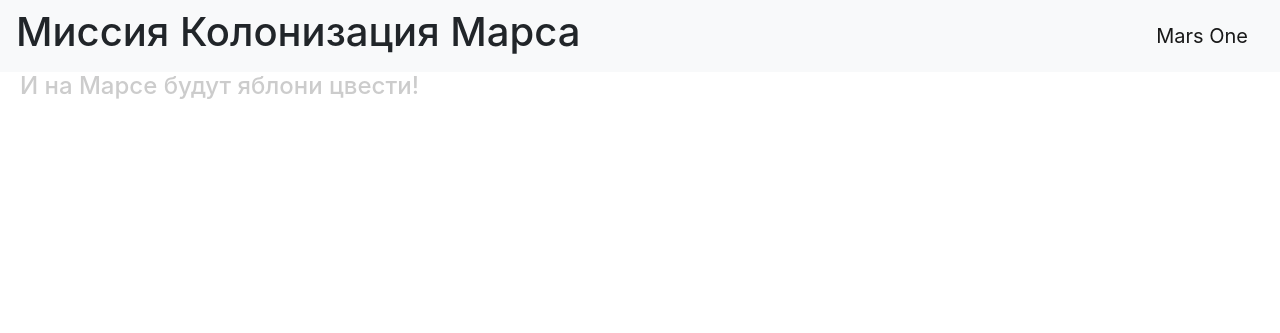
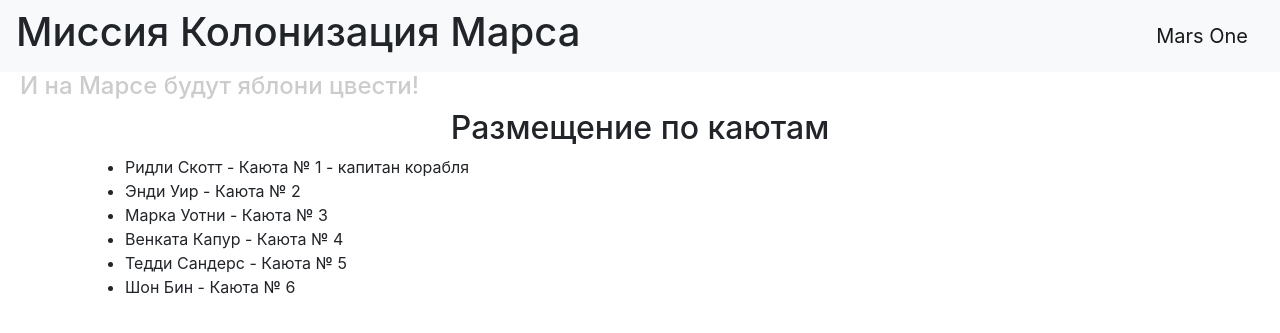
Before and after one commit to asaldele1/mars, a Flask app: page /distribution in a window 1280 px wide. Shown: the top 333 px of the page. Run offline with Flask 3, Linux system fonts and the light colour scheme; some libraries are stand-ins or nearby versions.

Commit message:
Задача "По каютам!"

```diff
--- a/app.py
+++ b/app.py
@@ -56,9 +56,24 @@ def login():
         return redirect("/success")
     return render_template("login.html", title="Авариный доступ", form=form)
 
+
 @app.route("/success")
 def success():
     return render_template("success.html", title="Успех")
 
+
+@app.route("/distribution")
+def distribution():
+    crew = [
+        "Ридли Скотт",
+        "Энди Уир",
+        "Марка Уотни",
+        "Венката Капур",
+        "Тедди Сандерс",
+        "Шон Бин"
+    ]
+    return render_template("distribution.html", astronauts=crew)
+
+
 if __name__ == "__main__":
     app.run(port=8080)
--- a/static/css/style.css
+++ b/static/css/style.css
@@ -13,3 +13,7 @@ h4 {
     background-image: url('../img/emblem.png');
     background-repeat: no-repeat;
 }
+
+.distribution-title {
+    text-align: center;
+}
--- /dev/null
+++ b/templates/distribution.html
@@ -0,0 +1,11 @@
+{% extends "base.html" %} {% block content %}
+<h2 class="distribution-title">Размещение по каютам</h2>
+<ul>
+  {% for astronaut in astronauts %}
+  <li>
+    {{ astronaut }} - Каюта № {{ loop.index }}
+    {% if loop.first %} - капитан корабля {% endif %}
+  </li>
+  {% endfor %}
+</ul>
+{% endblock %}
```
